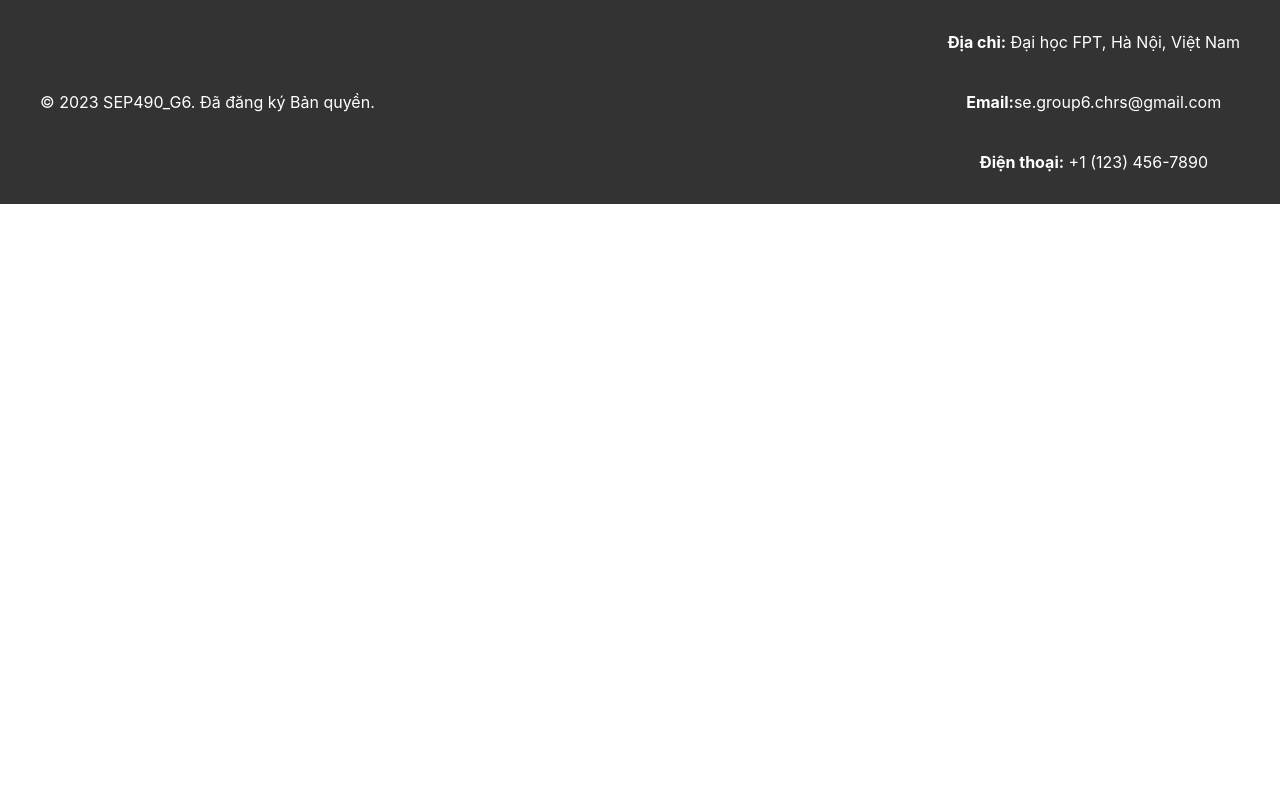
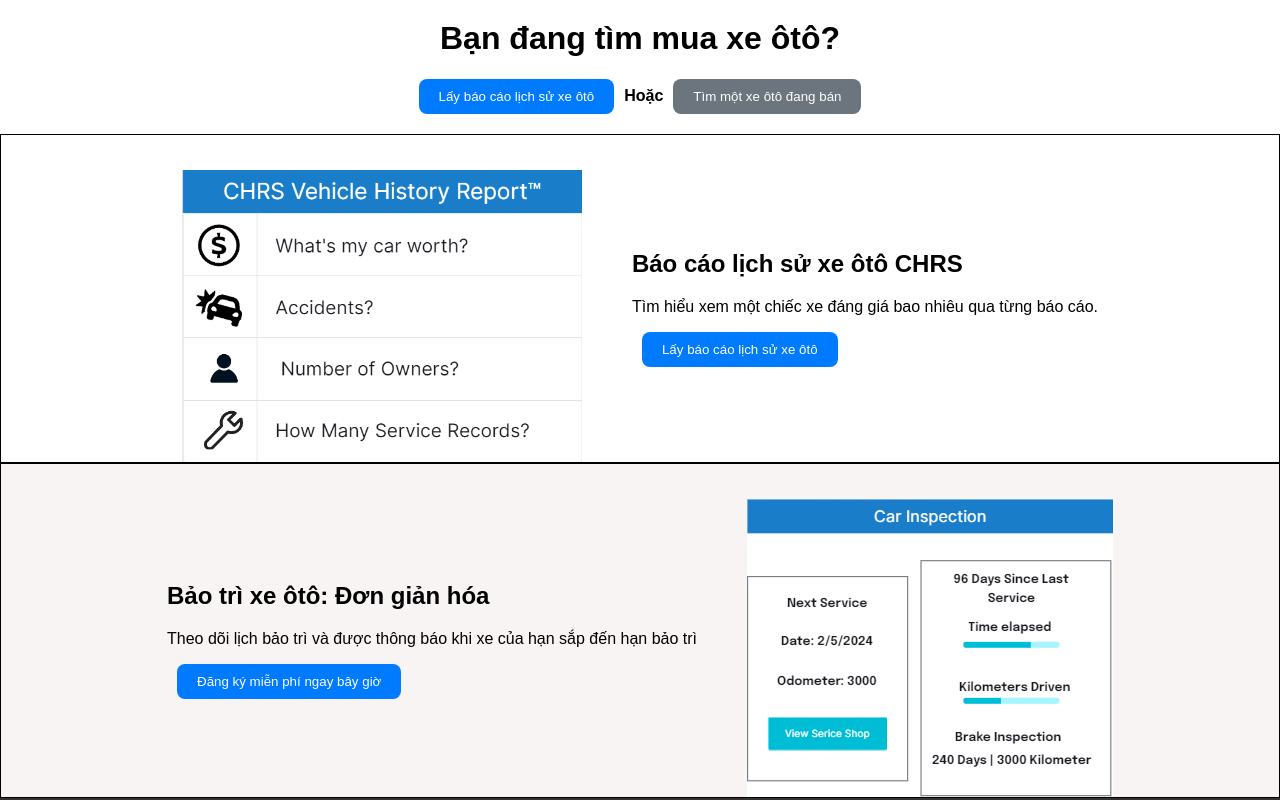
Before and after one commit to Glorlicon/Car_History_Report_System, a React (Create React App) app in the folder CarHistoryReportSystem/: page / in a window 1280 px wide. Shown: the part 500-1300 px from the top of the page. Before the commit the page ends 800 px from the top, so only its background shows below. Built offline with nearby package versions, Linux system fonts and the light colour scheme.

Commit message:
User/Guest Homepage

```diff
--- a/CarHistoryReportSystem/src/localization/locales/en/translations.json
+++ b/CarHistoryReportSystem/src/localization/locales/en/translations.json
@@ -545,5 +545,14 @@
   "Source": "Source",
   "Car Insurance List": "Car Insurance List",
   "View on google map": "View on google map",
-  "View store on the website": "View store on the website"
+  "View store on the website": "View store on the website",
+  "Shopping for a Used Car?": "Shopping for a Used Car?",
+  "Get CHRS Reports": "Get CHRS Reports",
+  "Find a Used Car": "Find a Used Car",
+  "CHRS Vehicle History Reports": "CHRS Vehicle History Reports",
+  "Find out how much the car is really worth with every report.": "Find out how much the car is really worth with every report.",
+  "Car Maintenance: Simplified": "Car Maintenance: Simplified",
+  "Track maintenance and get reminders when your car is due for service.": "Track maintenance and get reminders when your car is due for service.",
+  "Sign up for FREE!": "Sign up for FREE!",
+  "Or": "Or"
 }
--- a/CarHistoryReportSystem/src/localization/locales/vn/translations.json
+++ b/CarHistoryReportSystem/src/localization/locales/vn/translations.json
@@ -546,5 +546,14 @@
   "Source": "Nguồn",
   "Car Insurance List": "Danh sách bảo hiểm ô tô",
   "View on google map": "Xem địa chỉ trên google bản đồ",
-  "View store on the website": "Xem cửa hàng trên bản đồ"
+  "View store on the website": "Xem cửa hàng trên bản đồ",
+  "Shopping for a Used Car?": "Bạn đang tìm mua xe ôtô?",
+  "Get CHRS Reports": "Lấy báo cáo lịch sử xe ôtô",
+  "Find a Used Car": "Tìm một xe ôtô đang bán",
+  "CHRS Vehicle History Reports": "Báo cáo lịch sử xe ôtô CHRS",
+  "Find out how much the car is really worth with every report.": "Tìm hiểu xem một chiếc xe đáng giá bao nhiêu qua từng báo cáo.",
+  "Car Maintenance: Simplified": "Bảo trì xe ôtô: Đơn giản hóa",
+  "Track maintenance and get reminders when your car is due for service.": "Theo dõi lịch bảo trì và được thông báo khi xe của hạn sắp đến hạn bảo trì",
+  "Sign up for FREE!": "Đăng ký miễn phí ngay bây giờ",
+  "Or": "Hoặc"
 }
--- a/CarHistoryReportSystem/src/pages/common/HomePage.tsx
+++ b/CarHistoryReportSystem/src/pages/common/HomePage.tsx
@@ -1,36 +1,58 @@
-import React from 'react';
+import React, { useEffect, useState } from 'react';
 import { useSelector } from 'react-redux';
 import { RootState } from '../../store/State';
-
+import '../../styles/Homepage.css';
+import Logo from '../../logoCHRS.png';
+import CHRS_Report from '../../CHRS_Report.png';
+import { useTranslation } from 'react-i18next';
+import CHRS_Maintainance from '../../CHRS_Maintainance.png';
+import { useNavigate } from 'react-router-dom';
 function HomePage() {
-    const data = useSelector((state: RootState) => state.auth.token)
+    const { t, i18n } = useTranslation();
+    const navigate = useNavigate()
+    const currentLanguage = useSelector((state: RootState) => state.auth.language);
+    const token = useSelector((state: RootState) => state.auth.token) as unknown as string
+    useEffect(() => {
+        i18n.changeLanguage(currentLanguage)
+    }, []);
   return (
-      <div>
-          Hello<br/>
-          <br />
-          <br />
-          <br />
-          <br />
-          <br />
-          <br />
-          <br />
-          <br />
-          <br />
-          <br />
-          <br />
-          <br />
-          <br />
-          <br />
-          <br />
-          <br />
-          <br />
-          <br />
-          <br />
-          <br />
-          <br />
-          <br />
-          <br />
-          <br />
+      <div className="home-container">
+          <header className="home-header">
+              <img className="homepage-logo" src={Logo} alt="Logo" />
+              <h1>{t('Shopping for a Used Car?')}</h1>
+              <div className="header-buttons">
+                  <button className="btn btn-primary" onClick={() => navigate("/report")}>{t('Get CHRS Reports')}</button>
+                  <span>{t('Or')}</span>
+                  <button className="btn btn-secondary" onClick={() => navigate("/sales")}>{t('Find a Used Car')}</button>
+              </div>
+          </header>
+          <section className="home-content">
+              <div className="content-block">
+                  <div className="image-content">
+                      <img className="CHRS_Report" alt="report" src={CHRS_Report}></img>
+                  </div>
+                  <div className="text-content-right">
+                      <h2>{t('CHRS Vehicle History Reports')}</h2>
+                      <p>{t('Find out how much the car is really worth with every report.')}</p>
+                      <button className="btn btn-primary" onClick={() => navigate("/report")}>{t('Get CHRS Reports')}</button>
+                  </div>
+              </div>
+              <div className="content-block grey-background">
+                  <div className="text-content-left">
+                      <h2>{t('Car Maintenance: Simplified')}</h2>
+                      <p>{t('Track maintenance and get reminders when your car is due for service.')}</p>
+                      {
+                          !token
+                              ? (<button className="btn btn-primary" onClick={() => navigate("/register")}>{t('Sign up for FREE!')}</button>)
+                              : (<button className="btn btn-primary" onClick={() => navigate("/maintainance")}>{t('Sign up for FREE!')}</button>)
+                      }
+                  </div>
+                  <div className="image-content">
+                      <img className="CHRS_Maintainance" src={CHRS_Maintainance} alt="maintainance" />
+                  </div>
+              </div>
+              {/* Repeat content blocks as needed */}
+          </section>
       </div>
   );
 }
--- /dev/null
+++ b/CarHistoryReportSystem/src/styles/Homepage.css
@@ -0,0 +1,102 @@
+.home-container {
+    margin-top: 100px;
+    font-family: Arial, sans-serif;
+    width: 100%; /* Ensure the container spans the full width */
+}
+
+.home-header {
+    text-align: center;
+    padding: 20px;
+}
+
+.header-buttons {
+    margin-top: 20px;
+}
+
+.homepage-logo{
+    width: 500px;
+}
+.CHRS_Report{
+    width:400px;
+}
+
+.btn-primary {
+    background-color: #007bff;
+    color: white;
+    padding: 10px 20px;
+    margin: 0 10px;
+    border: none;
+    cursor: pointer;
+    border-radius: 8px;
+    transition: background-color 0.3s; /* Smooth transition for background color */
+}
+
+    .btn-primary:hover {
+        background-color: #0069d9; /* Darker shade of primary color */
+    }
+
+.btn-secondary {
+    background-color: #6c757d;
+    color: white;
+    padding: 10px 20px;
+    margin: 0 10px;
+    border: none;
+    cursor: pointer;
+    border-radius: 8px;
+    transition: background-color 0.3s; /* Smooth transition for background color */
+}
+
+    .btn-secondary:hover {
+        background-color: #5a6268; /* Darker shade of secondary color */
+    }
+
+.home-content {
+    width: 100%;
+}
+
+.content-block {
+    display: flex;
+    flex-direction: row;
+    align-items: center;
+    justify-content: center;
+    width: 100%;
+    padding: 35px;
+    border: 1px solid #000000;
+    text-align: center;
+    box-sizing: border-box;
+}
+
+    .text-content-right {
+        text-align: left;
+        padding-left: 50px;
+    }
+.text-content-left{
+    text-align:left;
+    padding-right: 50px;
+}
+.image-content {
+    margin-bottom: -39px;
+}
+
+.home-content .content-block:nth-of-type(2n) {
+    background-color: #f8f4f4;
+}
+
+@media (max-width: 768px) {
+    .content-block,
+    .content-block.reverse {
+        flex-direction: column; /* Stack image and text on smaller screens */
+    }
+
+    .image-content {
+        margin-bottom: 0px;
+    }
+
+    .text-content-left, .text-content-right {
+        padding-right: 0px;
+        text-align:center;
+    }
+    .text-content-left{
+        padding-bottom: 10px;
+    }
+}
```
Also changed, not shown: CarHistoryReportSystem/src/CHRS_Maintainance.png (added), CarHistoryReportSystem/src/CHRS_Report.png (added).
